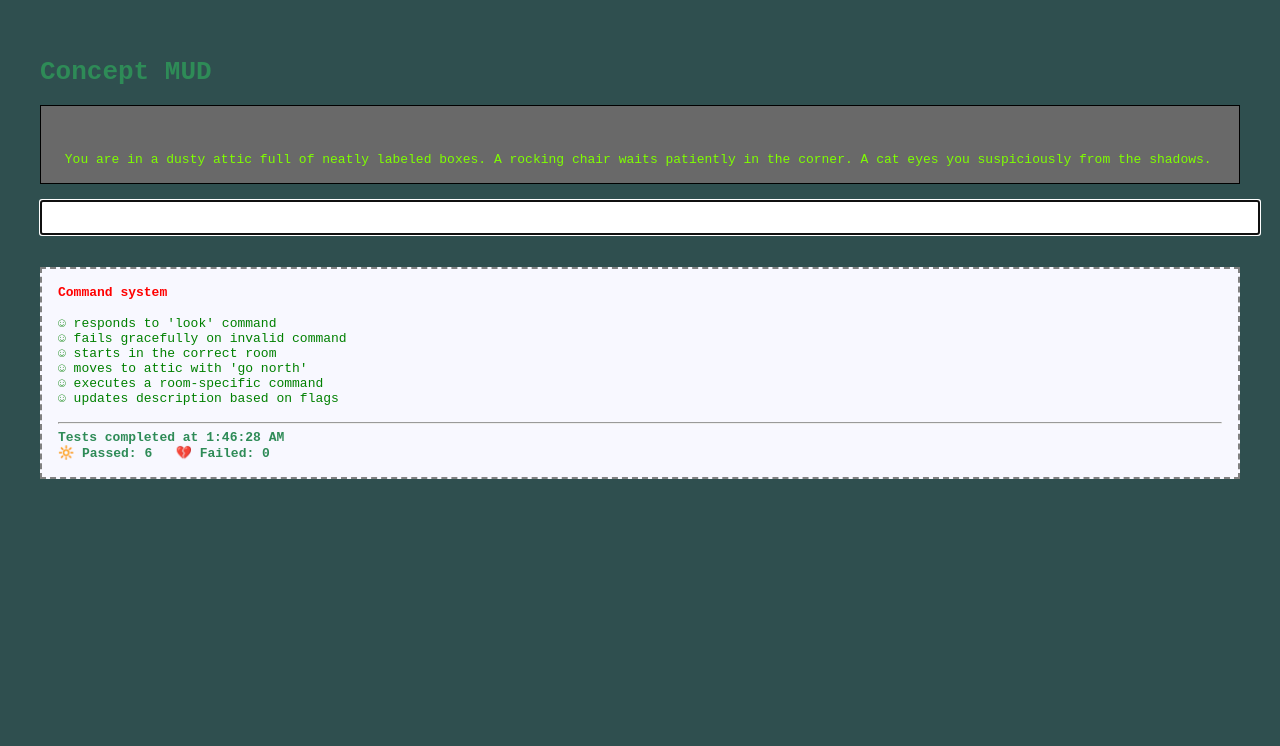
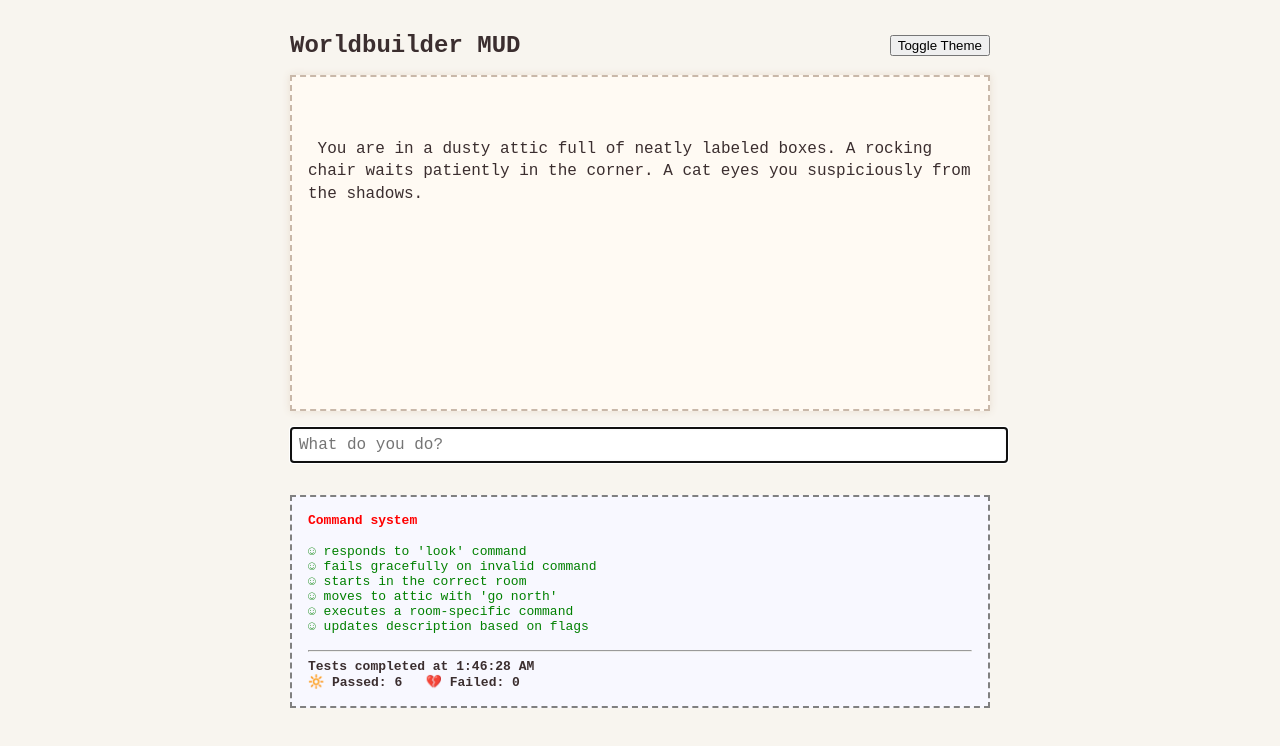
Before and after one commit to wizard-wizard/terminal-world, a website: page index.html in a window 1280 px wide. Drawn offline with Linux system fonts and the light colour scheme.

```diff
--- a/index.html
+++ b/index.html
@@ -7,31 +7,59 @@
     <title>Concept MUD</title>
     <style>
         body {
-            font-family: monospace ;
-            background: darkslategrey;
-            color: seagreen;
+            background: #f8f5ef;
+            font-family: 'Atkinson Hyperlegible', monospace;
+            color: #3b2e2f;
             padding: 2rem;
+            max-width: 700px;
+            margin: auto;
         }
-        #output {
-            white-space: pre-wrap;
-            overflow-y: auto;
-            border: 1px solid black;
-            padding: 1rem;
-            background: dimgrey;
-            color: chartreuse;
+
+        .header {
+            display: flex;
+            justify-content: space-between;
+            align-items: center;
             margin-bottom: 1rem;
         }
+
+        h1 {
+            font-size: 1.5rem;
+            margin: 0;
+        }
+
+        #output {
+            background: #fffaf3;
+            border: 2px dashed #c9b8a9;
+            padding: 1rem;
+            height: 300px;
+            overflow-y: auto;
+            white-space: pre-wrap;
+            font-size: 1rem;
+            box-shadow: 0 0 8px #e8ddd0;
+            margin-bottom: 1rem;
+            line-height: 1.4;
+        }
+
         #input {
             width: 100%;
-            padding: .5rem;
+            padding: 0.5rem;
             font-family: inherit;
+            font-size: 1rem;
+            border: 1px solid #c9b8a9;
+            background: #fff;
+            box-shadow: inset 0 0 3px #ddd;
         }
     </style>
 </head>
 <body>
-<h1>Concept MUD</h1>
-<div id="output"></div>
-<label for="input"><input id="input" placeholder="" autofocus /></label>
+<div class="header">
+    <h1>Worldbuilder MUD</h1>
+    <button id="toggleTheme">Toggle Theme</button>
+</div>
+
+<div id="output" class="terminal"></div>
+
+<label for="input"></label><input id="input" placeholder="What do you do?" autofocus />
 
 <script src="mud.js"></script>
 <script src="testRunner.js"></script>
```
Also changed, not shown: builder/build-room.js (added, +32 -0 lines), builder/package.json (added, +15 -0 lines), 3 other files.
